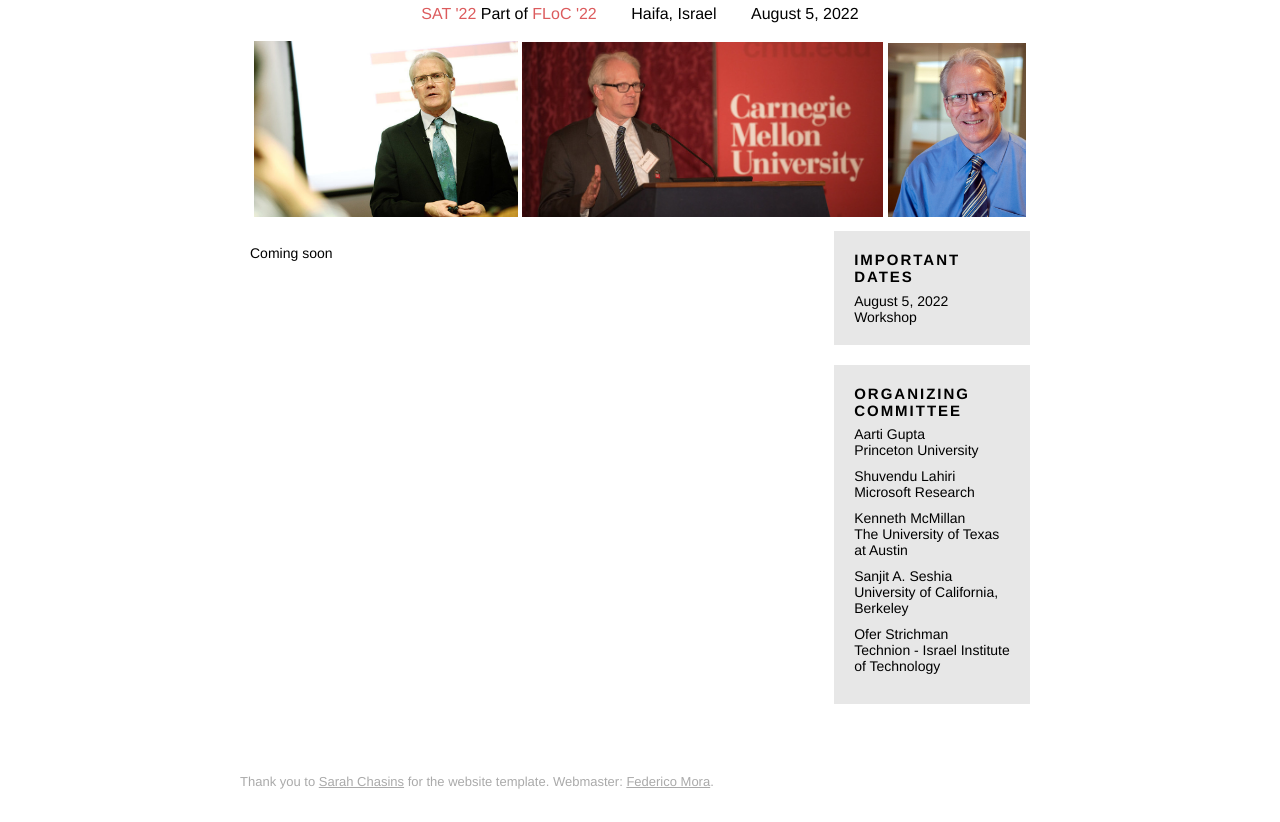
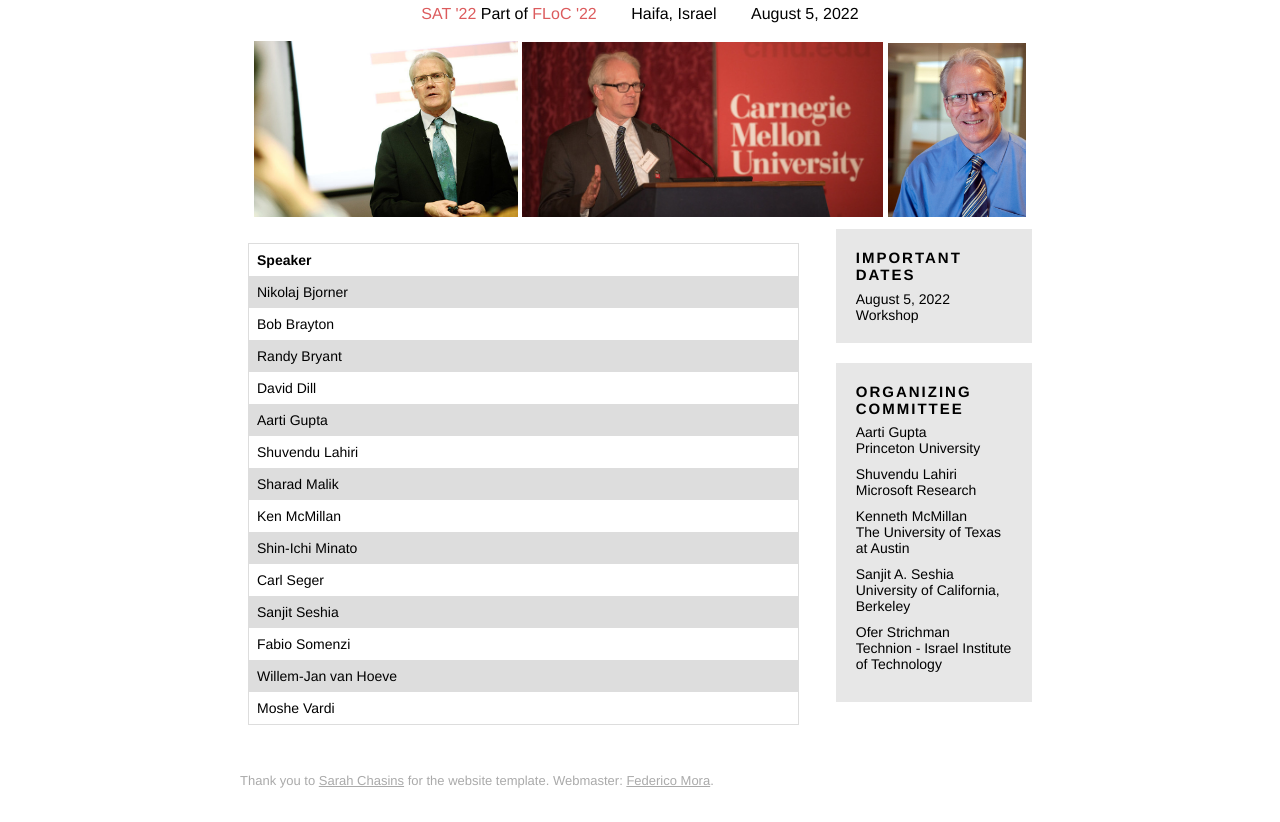
Before and after one commit to BerkeleyLearnVerify/BryantFLoC22, a plain HTML site: page speakers.html in a window 1280 px wide. Shown: the part 217-1039 px from the top of the page. Drawn offline with Linux system fonts and the light colour scheme.

Commit message:
add speaker list

```diff
--- a/speakers.html
+++ b/speakers.html
@@ -13,6 +13,23 @@
   <link href="lib/jquery-ui.css" rel="stylesheet">
   <meta name="description" content="BDD@FLoC'22: Bryant Discoveries Day at FLoC 2022">
 
+  <style>
+    table {
+      /* font-family: arial, sans-serif; */
+      border-collapse: collapse;
+      width: 100%;
+    }
+
+    td, th {
+      /* border: 1px solid #dddddd; */
+      text-align: left;
+      padding: 8px;
+    }
+
+    tr:nth-child(even) {
+      background-color: #dddddd;
+    }
+    </style>
 
 </head>
 
@@ -90,7 +107,54 @@
         <tbody>
           <tr>
             <td class="small" width="595px">
-              <p>Coming soon</p>
+              <table style="border: 1px solid #dddddd; margin-top: 1em;">
+                <tr>
+                  <th>Speaker</th>
+                  <!-- <th>Affiliation</th> -->
+                </tr>
+                <tr>
+                  <td>Nikolaj Bjorner</td>
+                </tr>
+                <tr>
+                  <td>Bob Brayton</td>
+                </tr>
+                <tr>
+                  <td>Randy Bryant</td>
+                </tr>
+                <tr>
+                  <td>David Dill</td>
+                </tr>
+                <tr>
+                  <td>Aarti Gupta</td>
+                </tr>
+                <tr>
+                  <td>Shuvendu Lahiri</td>
+                </tr>
+                <tr>
+                  <td>Sharad Malik</td>
+                </tr>
+                <tr>
+                  <td>Ken McMillan</td>
+                </tr>
+                <tr>
+                  <td>Shin-Ichi Minato</td>
+                </tr>
+                <tr>
+                  <td>Carl Seger</td>
+                </tr>
+                <tr>
+                  <td>Sanjit Seshia</td>
+                </tr>
+                <tr>
+                  <td>Fabio Somenzi</td>
+                </tr>
+                <tr>
+                  <td>Willem-Jan van Hoeve</td>
+                </tr>
+                <tr>
+                  <td>Moshe Vardi</td>
+                </tr>
+              </table>
             </td>
             <td width="5px">
             </td>
```
